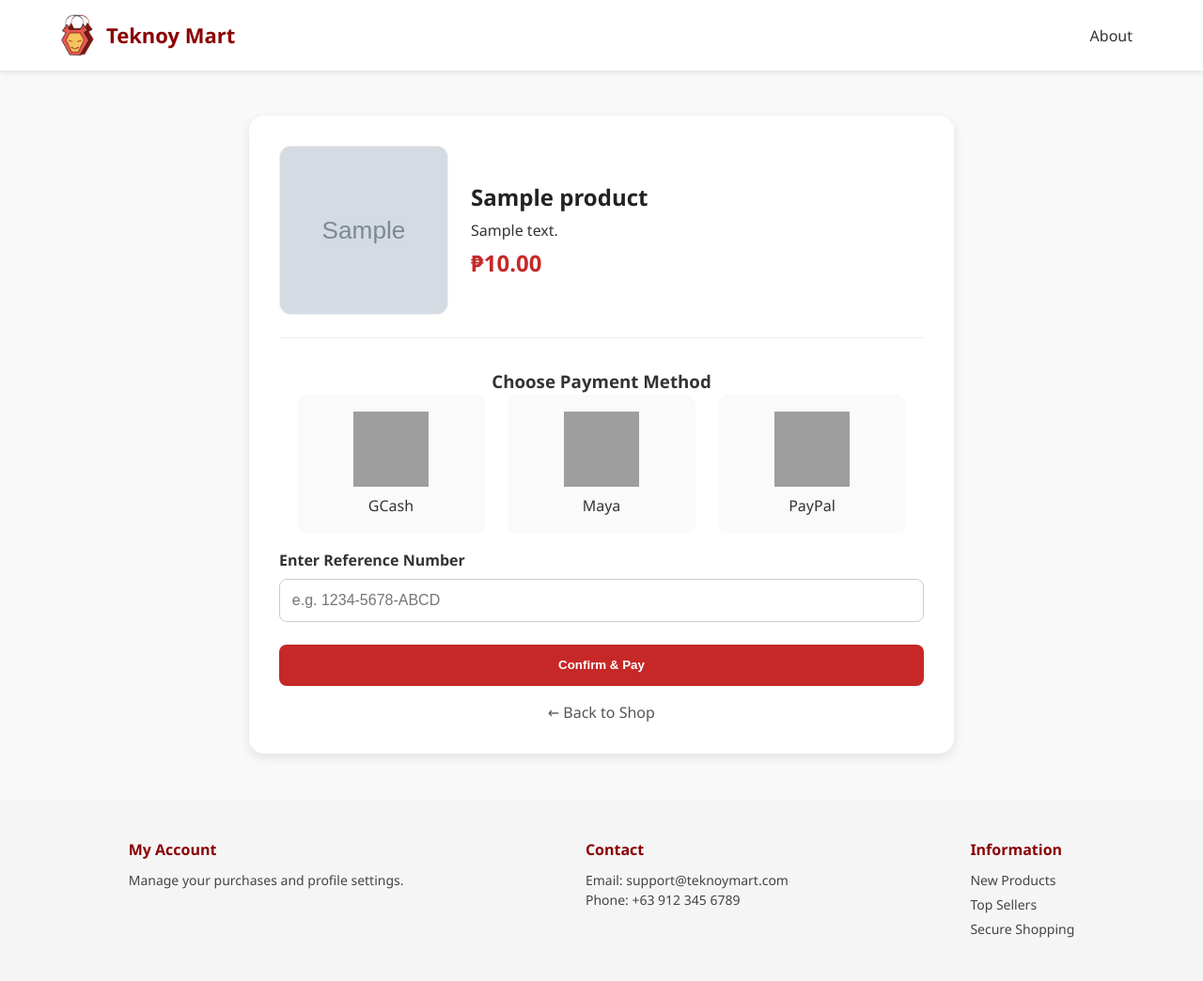
After one commit to Adrian-pateres/teknoy-martt, a Django app: page /buy-now/1/ in a window 1280 px wide. The commit adds this page. Shown: the whole page at 94% size. Run offline with Django 5.2, Linux system fonts and the light colour scheme; a user stored in the database is signed in; tables that the repository leaves empty hold one stand-in row (values such as "Sample post"); grey boxes marked "Sample" are stand-in pictures; grey boxes are pictures that could not be loaded.

Commit message:
online payment

```diff
--- a/teknoy_mart/teknoymart/static/css/home.css
+++ b/teknoy_mart/teknoymart/static/css/home.css
@@ -199,6 +199,7 @@
 }
 
 .buttons .btn-primary {
+  text-decoration: none;
   background: #b71c1c;
   color: white;
 }
--- a/teknoy_mart/teknoymart/static/css/styles.css
+++ b/teknoy_mart/teknoymart/static/css/styles.css
@@ -185,6 +185,7 @@ select {
 }
 
 .btn-primary {
+  text-decoration: none;
   background-color: #8B0000;
   color: #fff;
 }
--- /dev/null
+++ b/teknoy_mart/teknoymart/templates/home/buy_now.html
@@ -0,0 +1,171 @@
+{% extends "teknoymart/base.html" %}
+{% load static %}
+
+{% block title %}Buy Now | Teknoy Mart{% endblock %}
+
+{% block extra_css %}
+<style>
+.buy-container {
+  max-width: 750px;
+  margin: 3rem auto;
+  background: #fff;
+  border-radius: 16px;
+  box-shadow: 0 4px 12px rgba(0,0,0,0.1);
+  padding: 2rem;
+}
+.product-summary {
+  display: flex;
+  align-items: center;
+  gap: 1.5rem;
+  border-bottom: 1px solid #eee;
+  padding-bottom: 1.5rem;
+}
+.product-summary img {
+  width: 180px;
+  height: 180px;
+  object-fit: cover;
+  border-radius: 12px;
+  border: 1px solid #eee;
+}
+.product-info h2 {
+  margin-bottom: .3rem;
+  color: #222;
+}
+.product-info .price {
+  color: #c62828;
+  font-size: 1.5rem;
+  font-weight: bold;
+  margin-top: .3rem;
+}
+.payment-section {
+  margin-top: 2rem;
+}
+.payment-options {
+  display: flex;
+  gap: 1.5rem;
+  justify-content: center;
+  flex-wrap: wrap;
+  margin-bottom: 1rem;
+}
+.payment-card {
+  width: 200px;
+  background: #fafafa;
+  border-radius: 10px;
+  padding: 1rem;
+  text-align: center;
+  border: 2px solid transparent;
+  cursor: pointer;
+  transition: .2s;
+}
+.payment-card:hover {
+  border-color: #c62828;
+  background: #fff;
+}
+.payment-card.selected {
+  border-color: #c62828;
+  background: #fff;
+  box-shadow: 0 2px 8px rgba(0,0,0,0.08);
+}
+.payment-card img {
+  width: 80px;
+  height: 80px;
+  margin-bottom: .5rem;
+}
+label {
+  display: block;
+  margin-bottom: .5rem;
+  font-weight: 600;
+  color: #333;
+}
+input[type="text"] {
+  width: 100%;
+  padding: .8rem;
+  border-radius: 8px;
+  border: 1px solid #ccc;
+  font-size: 1rem;
+}
+button.pay-btn {
+  display: block;
+  width: 100%;
+  margin-top: 1.5rem;
+  background: #c62828;
+  color: white;
+  font-weight: 600;
+  border: none;
+  padding: 0.9rem;
+  border-radius: 8px;
+  cursor: pointer;
+  transition: .2s;
+}
+button.pay-btn:hover {
+  background: #a31e1e;
+}
+.back-link {
+  display: inline-block;
+  margin-top: 1rem;
+  color: #555;
+  text-decoration: none;
+  text-align: center;
+  width: 100%;
+}
+.back-link:hover {
+  color: #c62828;
+}
+</style>
+{% endblock %}
+
+{% block content %}
+<div class="buy-container">
+  <div class="product-summary">
+    {% if product.image %}
+      <img src="{{ product.image.url }}" alt="{{ product.title }}">
+    {% else %}
+      <img src="https://cdn-icons-png.flaticon.com/512/126/126477.png" alt="No Image">
+    {% endif %}
+    <div class="product-info">
+      <h2>{{ product.title }}</h2>
+      <p>{{ product.description }}</p>
+      <p class="price">₱{{ product.price }}</p>
+    </div>
+  </div>
+
+  <form method="POST">
+    {% csrf_token %}
+    <div class="payment-section">
+      <h3 style="text-align:center;">Choose Payment Method</h3>
+      <div class="payment-options">
+        <div class="payment-card" onclick="selectPayment('GCash')">
+          <img src="https://upload.wikimedia.org/wikipedia/commons/3/39/GCash_Logo.svg" alt="GCash">
+          <p>GCash</p>
+        </div>
+        <div class="payment-card" onclick="selectPayment('Maya')">
+          <img src="https://upload.wikimedia.org/wikipedia/commons/3/3a/Maya_Logo.svg" alt="Maya">
+          <p>Maya</p>
+        </div>
+        <div class="payment-card" onclick="selectPayment('PayPal')">
+          <img src="https://upload.wikimedia.org/wikipedia/commons/b/b5/PayPal.svg" alt="PayPal">
+          <p>PayPal</p>
+        </div>
+      </div>
+
+      <input type="hidden" name="payment_method" id="payment_method">
+
+      <label for="reference_number">Enter Reference Number</label>
+      <input type="text" id="reference_number" name="reference_number" placeholder="e.g. 1234-5678-ABCD" required>
+
+      <button type="submit" class="pay-btn">Confirm & Pay</button>
+      <a href="{% url 'home_buyer' %}" class="back-link">← Back to Shop</a>
+    </div>
+  </form>
+</div>
+
+<script>
+let selectedCard = null;
+function selectPayment(method) {
+  document.getElementById("payment_method").value = method;
+  document.querySelectorAll('.payment-card').forEach(c => c.classList.remove('selected'));
+  const selected = Array.from(document.querySelectorAll('.payment-card')).find(c => c.innerText.includes(method));
+  if (selected) selected.classList.add('selected');
+}
+</script>
+{% endblock %}
--- a/teknoy_mart/teknoymart/urls.py
+++ b/teknoy_mart/teknoymart/urls.py
@@ -72,6 +72,10 @@ urlpatterns = [
         ),
         name="password_reset_complete",
     ),
+
+    # Buyer purchase
+    path("buy-now/<int:product_id>/", views.buy_now, name="buy_now"),
+    path("payment-success/", views.payment_success, name="payment_success"),
 ]
 
 if settings.DEBUG:
--- a/teknoy_mart/teknoymart/views.py
+++ b/teknoy_mart/teknoymart/views.py
@@ -333,3 +333,33 @@ def buyer_home(request):
     # Show marketplace feed for buyers (all products)
     products = Product.objects.all().order_by("-created_at")
     return render(request, "home/home_buyer.html", {"products": products})
+
+
+@login_required
+@role_required("buyer")
+def buy_now(request, product_id):
+    product = get_object_or_404(Product, id=product_id)
+
+    if request.method == "POST":
+        payment_method = request.POST.get("payment_method")
+        ref_number = request.POST.get("reference_number")
+
+        if not payment_method:
+            messages.error(request, "Please select a payment method.")
+            return redirect("buy_now", product_id=product.id)
+
+        if not ref_number or len(ref_number.strip()) < 6:
+            messages.error(request, "Please enter a valid reference number.")
+            return redirect("buy_now", product_id=product.id)
+
+        # TODO: You can save transaction record here later
+        messages.success(request, "Payment successful!")
+        return redirect("payment_success")
+
+    return render(request, "home/buy_now.html", {"product": product})
+
+
+@login_required
+@role_required("buyer")
+def payment_success(request):
+    return render(request, "home/payment_success.html")
```
Also changed, not shown: teknoy_mart/teknoymart/static/css/buyer.css (deleted, +0 -334 lines), teknoy_mart/teknoymart/templates/home/home_buyer.html (+3 -4 lines), teknoy_mart/teknoymart/templates/home/payment_success.html (added, +45 -0 lines), teknoy_mart/teknoymart/static/js/buyer_payment.js (added).
